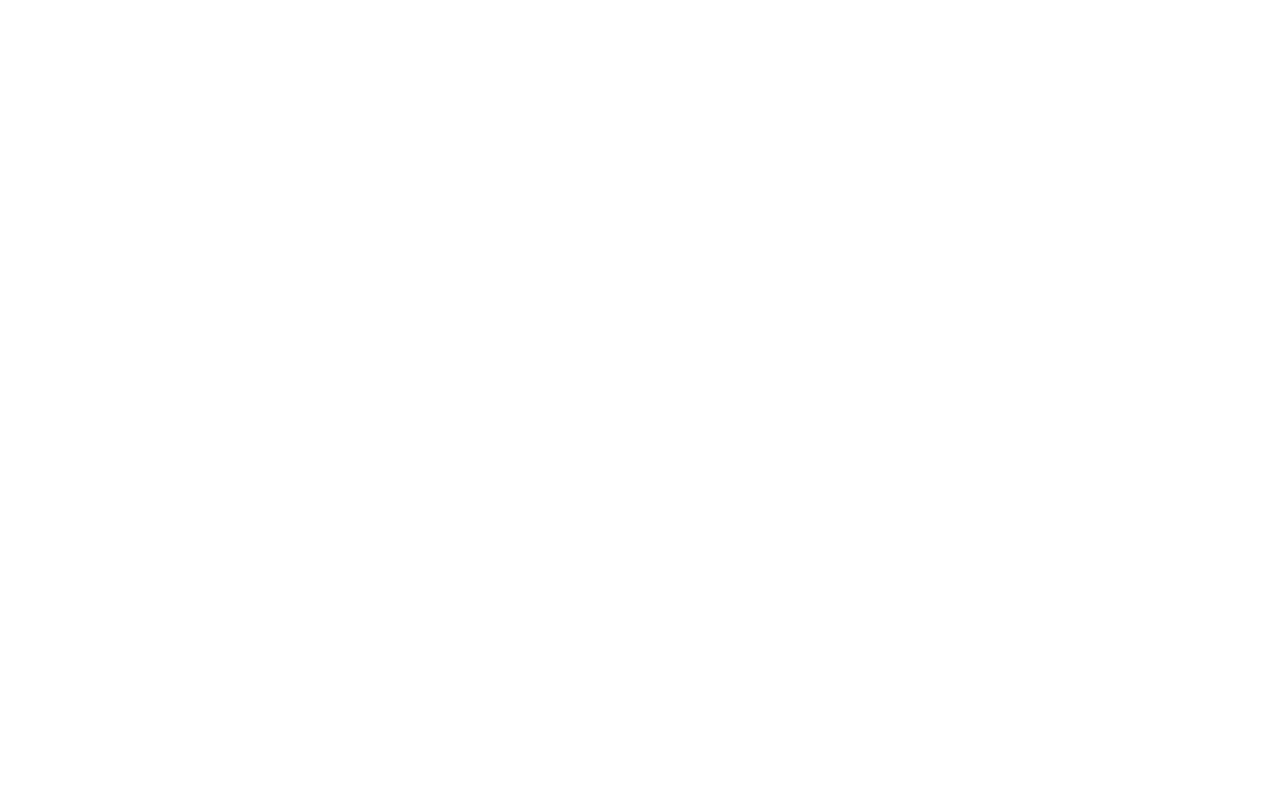
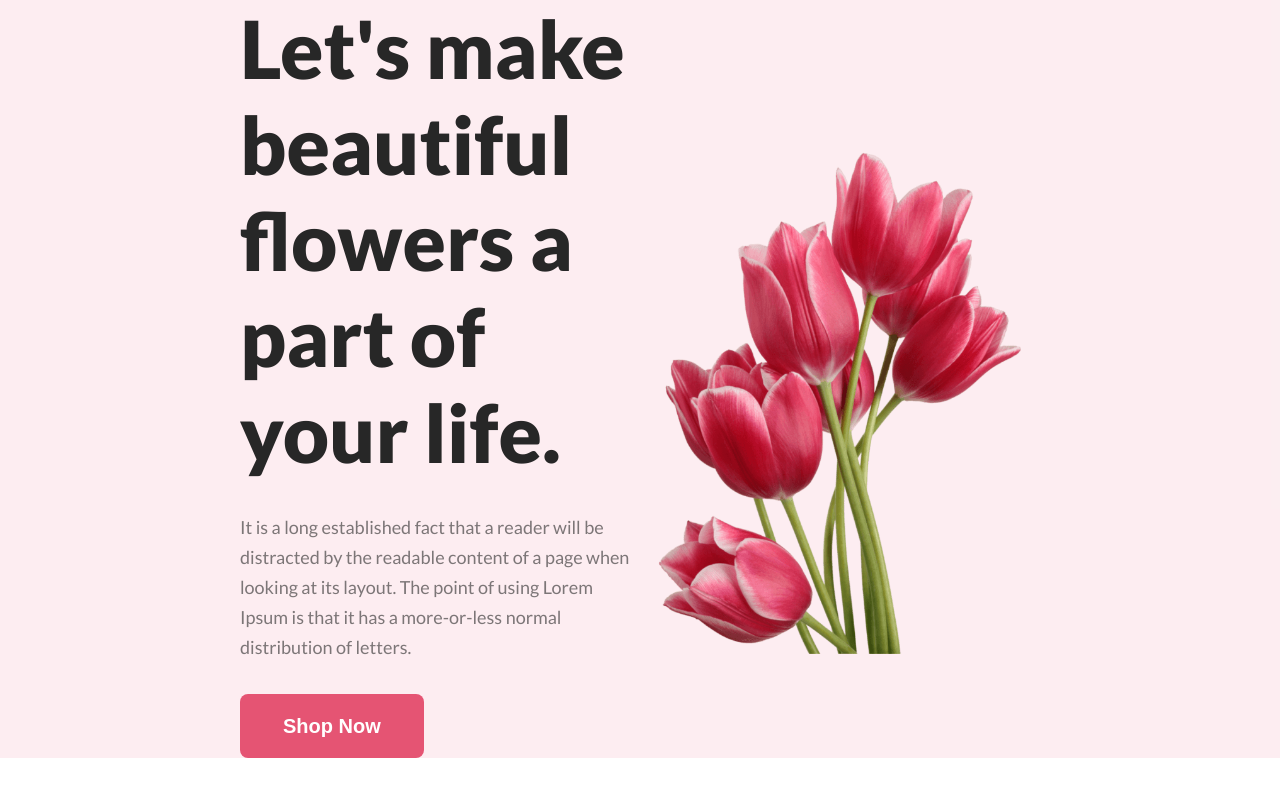
Before and after one commit to itzmenajmul/puspo-kendro, a plain HTML site: page index.html in a window 1280 px wide. Drawn offline with Linux system fonts and the light colour scheme.

Commit message:
finished banner section

```diff
--- a/index.html
+++ b/index.html
@@ -8,7 +8,27 @@
     <link rel="stylesheet" href="./styles/style.css" />
   </head>
   <body>
-    <header></header>
+    <header>
+      <div class="banner-section-containr">
+        <div class="banner-section-content">
+          <div class="banner-text-container">
+            <h1 class="bnr-title">
+              Let's make beautiful flowers a part of your life.
+            </h1>
+            <p class="bnr-subtitle">
+              It is a long established fact that a reader will be distracted by
+              the readable content of a page when looking at its layout. The
+              point of using Lorem Ipsum is that it has a more-or-less normal
+              distribution of letters.
+            </p>
+            <button class="bnr-btn">Shop Now</button>
+          </div>
+          <div class="banner-img-container">
+            <img src="./images/banner-image.png" alt="banner image" />
+          </div>
+        </div>
+      </div>
+    </header>
     <main></main>
     <footer></footer>
   </body>
--- a/styles/style.css
+++ b/styles/style.css
@@ -1,5 +1,5 @@
 /* ADDED GOOGLE FONT - Lato  */
-@import url('https://fonts.googleapis.com/css2?family=Lato:ital,wght@0,100;0,300;0,400;0,700;0,900;1,100;1,300;1,400;1,700;1,900&display=swap');
+@import url("https://fonts.googleapis.com/css2?family=Lato:ital,wght@0,100;0,300;0,400;0,700;0,900;1,100;1,300;1,400;1,700;1,900&display=swap");
 
 /* RE-SET BY DEFAULT BEHAVIOUR */
 * {
@@ -9,5 +9,62 @@
 }
 
 body {
-   font-family: "Lato", sans-serif;
+  font-family: "Lato", sans-serif;
 }
+
+.banner-section-container {
+  max-width: 1920px;
+}
+
+.banner-section-content {
+  background-color: rgba(229, 84, 115, 0.1);
+  display: flex;
+  justify-content: space-between;
+  align-items: center;
+  padding: 0px 240px 0px 240px;
+}
+
+.banner-section-content .banner-text-container {
+  max-width: 50%;
+}
+
+.banner-text-container .bnr-title {
+  color: rgba(39, 39, 39, 1);
+  font-size: 80px;
+  font-weight: 800;
+  line-height: 96px;
+  letter-spacing: 0%;
+  text-align: left;
+}
+
+.banner-text-container .bnr-subtitle {
+  color: rgba(39, 39, 39, 0.6);
+  font-size: 18px;
+  font-weight: 400;
+  line-height: 30px;
+  letter-spacing: 0%;
+  text-align: left;
+  margin: 32px 0px;
+}
+
+.banner-text-container .bnr-btn {
+  border-radius: 8px;
+  background: rgba(229, 84, 115, 1);
+  color: rgba(255, 255, 255, 1);
+  font-size: 20px;
+  font-weight: 700;
+  line-height: 24px;
+  letter-spacing: 0%;
+  text-align: left;
+  padding: 20px 43px 20px 43px;
+  border: none;
+}
+
+.banner-section-content .banner-img-container {
+  max-width: 50%;
+  padding: 50px 0px 0px 0px;
+}
+
+.banner-section-content .banner-img-container img {
+  width: 100%;
+}
```
